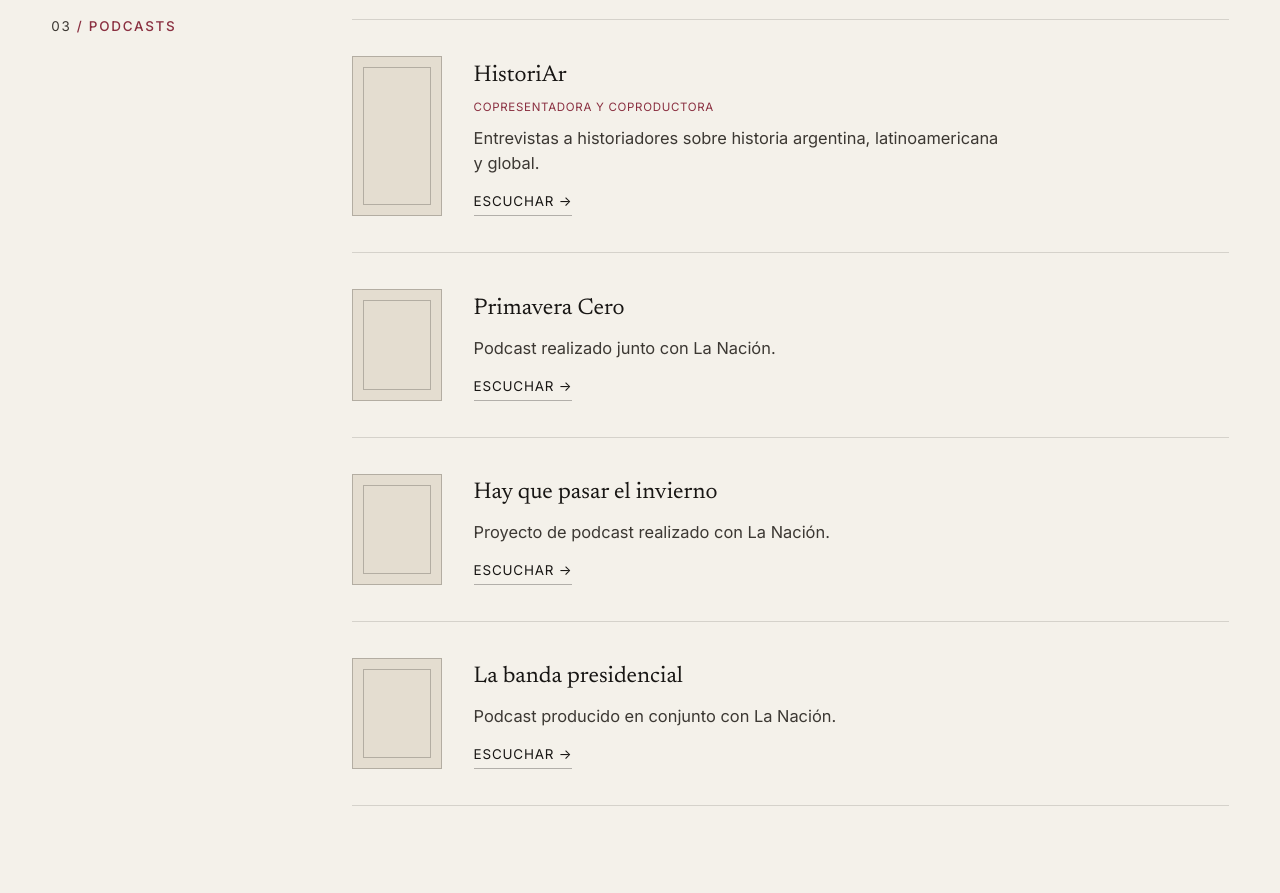
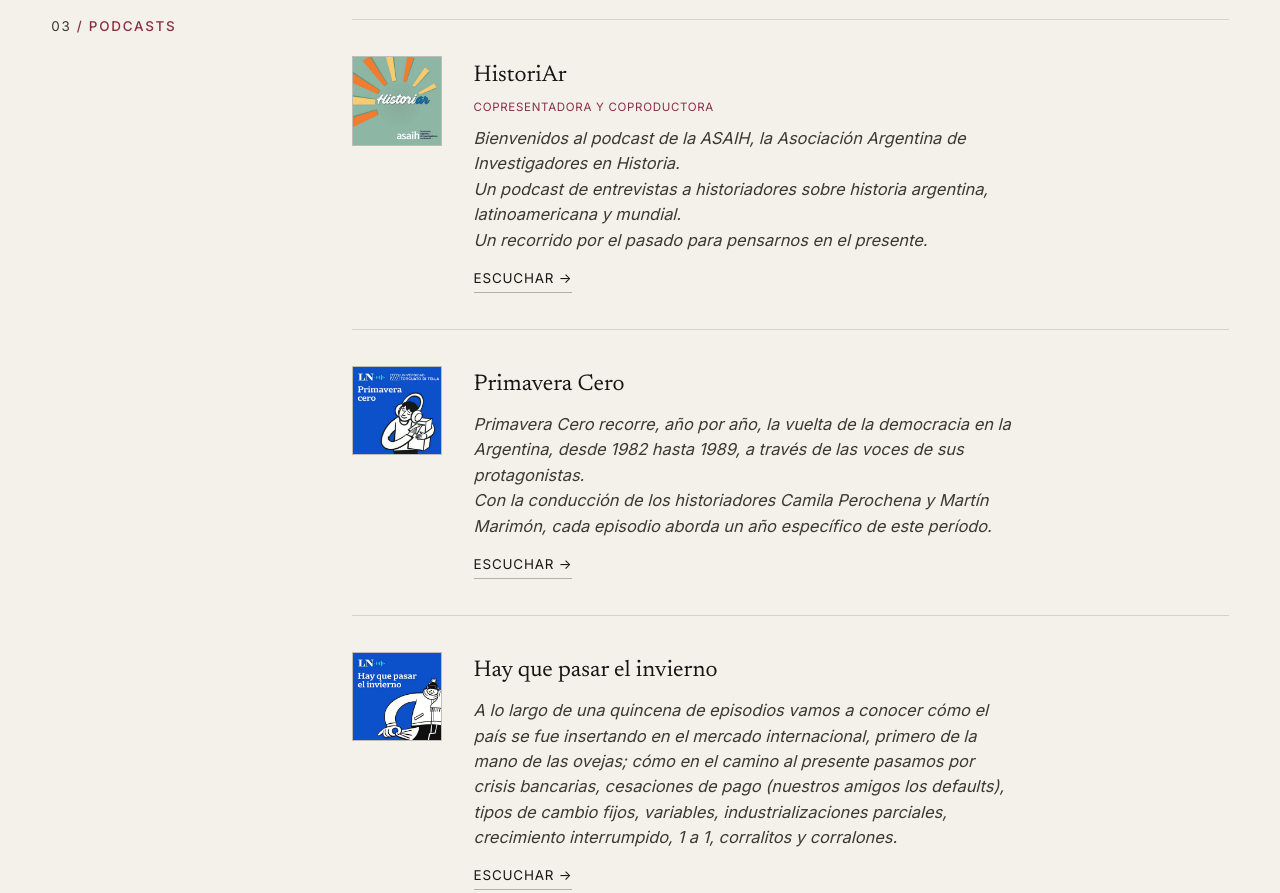
Before and after one commit to GermanGomezBonellii/camila-perochena, a plain HTML site: page medios/index.html in a window 1280 px wide. Shown: the part 1520-2413 px from the top of the page. Drawn offline with Linux system fonts and the light colour scheme.

Commit message:
Update Camila Perochena website

```diff
--- a/css/media.css
+++ b/css/media.css
@@ -159,6 +159,13 @@
 
 .podcast-item {
   display: flex;
+  /* Sin esto, el flex row por default estira (stretch) la portada a
+     la altura del bloque de texto de al lado — que varía según cuánto
+     texto tenga cada podcast — y aspect-ratio:1/1 en .podcast-cover
+     pierde esa pulseada: quedaban todas con un ancho distinto de su
+     alto, y distintas entre sí. align-items:flex-start deja que cada
+     portada resuelva su propio cuadrado por su cuenta. */
+  align-items: flex-start;
   gap: clamp(1.25rem, 2.5vw, 2rem);
   padding-block: clamp(1.5rem, 3vw, 2.25rem);
   border-top: 1px solid var(--color-line);
@@ -172,6 +179,19 @@
   flex-shrink: 0;
   width: clamp(4.5rem, 7vw, 6rem);
   aspect-ratio: 1 / 1;
+  overflow: hidden;
+  border: 1px solid var(--color-placeholder-line);
+}
+
+/* Portada real (cuando CamilaMediaData.podcasts trae "cover"). Se
+   mantiene a color — igual que la portada del libro o las miniaturas
+   de Odisea, el tratamiento en blanco y negro es propio de las fotos
+   de Camila, no de artes de terceros. */
+.podcast-cover-img {
+  display: block;
+  width: 100%;
+  height: 100%;
+  object-fit: cover;
 }
 
 .podcast-body {
@@ -204,6 +224,8 @@
 .podcast-desc {
   margin-top: 0.6rem;
   max-width: 52ch;
+  font-style: italic;
+  white-space: pre-line;
 }
 
 .podcast-link {
--- a/js/i18n.js
+++ b/js/i18n.js
@@ -43,12 +43,12 @@
       // data-page en <html> (por defecto "home" si no está presente).
       pages: {
         home: {
-          title: "Camila Perochena — Historiadora",
+          title: "Camila Perochena / Home",
           description:
             "Camila Perochena, historiadora. Investigación, docencia, publicaciones y participaciones en medios sobre historia argentina reciente."
         },
         media: {
-          title: "Medios — Camila Perochena",
+          title: "Camila Perochena / Medios",
           description:
             "Columnas, entrevistas, podcasts y participaciones audiovisuales de la historiadora Camila Perochena, incluyendo su columna en Odisea Argentina."
         }
@@ -148,16 +148,16 @@
           listenCta: "Escuchar →",
           historiar: {
             role: "Copresentadora y coproductora",
-            description: "Entrevistas a historiadores sobre historia argentina, latinoamericana y global."
+            description: "Bienvenidos al podcast de la ASAIH, la Asociación Argentina de Investigadores en Historia.\nUn podcast de entrevistas a historiadores sobre historia argentina, latinoamericana y mundial.\nUn recorrido por el pasado para pensarnos en el presente."
           },
           primaveraCero: {
-            description: "Podcast realizado junto con La Nación."
+            description: "Primavera Cero recorre, año por año, la vuelta de la democracia en la Argentina, desde 1982 hasta 1989, a través de las voces de sus protagonistas.\nCon la conducción de los historiadores Camila Perochena y Martín Marimón, cada episodio aborda un año específico de este período."
           },
           hayQuePasarElInvierno: {
-            description: "Proyecto de podcast realizado con La Nación."
+            description: "A lo largo de una quincena de episodios vamos a conocer cómo el país se fue insertando en el mercado internacional, primero de la mano de las ovejas; cómo en el camino al presente pasamos por crisis bancarias, cesaciones de pago (nuestros amigos los defaults), tipos de cambio fijos, variables, industrializaciones parciales, crecimiento interrumpido, 1 a 1, corralitos y corralones."
           },
           laBandaPresidencial: {
-            description: "Podcast producido en conjunto con La Nación."
+            description: "La banda presidencial es un podcast conducido por Camila Perochena, historiadora y docente de la Universidad Torcuato Di Tella, y Santiago Rodríguez Rey, politólogo y especialista en comunicación política, que hará un repaso semanal por todos los presidentes argentinos, desde Bernardino Rivadavia hasta Mauricio Macri, al estilo de lo que hicieron los podcasts Presidential, de Lillian Cunningham para el Washington Post, y Presidente da Semana, de Rodrigo Vizeu para Folha de São Paulo."
           }
         },
         other: {
@@ -171,12 +171,12 @@
     en: {
       pages: {
         home: {
-          title: "Camila Perochena — Historian",
+          title: "Camila Perochena / Home",
           description:
             "Camila Perochena, historian. Research, teaching, publications and media appearances on recent Argentine history."
         },
         media: {
-          title: "Media — Camila Perochena",
+          title: "Camila Perochena / Media",
           description:
             "Columns, interviews, podcasts and audiovisual appearances by historian Camila Perochena, including her column on Odisea Argentina."
         }
@@ -275,16 +275,16 @@
           listenCta: "Listen →",
           historiar: {
             role: "Co-host and co-producer",
-            description: "Interviews with historians on Argentine, Latin American and global history."
+            description: "Welcome to the podcast of ASAIH, the Asociación Argentina de Investigadores en Historia.\nA podcast of interviews with historians on Argentine, Latin American and world history.\nA journey through the past to think about the present."
           },
           primaveraCero: {
-            description: "Podcast produced together with La Nación."
+            description: "Primavera Cero traces, year by year, Argentina's return to democracy between 1982 and 1989, through the voices of the people who lived it.\nHosted by historians Camila Perochena and Martín Marimón, each episode focuses on one specific year of that period."
           },
           hayQuePasarElInvierno: {
-            description: "Podcast project produced with La Nación."
+            description: "Over a fortnight of episodes, we trace how the country became part of the international market, starting with wool, and follow the road to the present through banking crises, defaults, fixed and floating exchange rates, partial industrialization drives, growth cut short, the 1-to-1 peg, and the corralito and corralón."
           },
           laBandaPresidencial: {
-            description: "Podcast produced together with La Nación."
+            description: "La banda presidencial is a podcast hosted by Camila Perochena, historian and professor at Universidad Torcuato Di Tella, and Santiago Rodríguez Rey, political scientist and political communication specialist, taking a weekly look back at every Argentine president, from Bernardino Rivadavia to Mauricio Macri, in the spirit of Presidential, by Lillian Cunningham for The Washington Post, and Presidente da Semana, by Rodrigo Vizeu for Folha de São Paulo."
           }
         },
         other: {
--- a/js/media-data.js
+++ b/js/media-data.js
@@ -18,10 +18,15 @@
      (https://youtube.com/playlist?list=PLWYpDY_TMICI) que todavía
      no se sumaron acá — agregarlas es solo sumar un objeto más.
 
-   podcasts: { name, url, roleKey, descKey }.
+   podcasts: { name, url, cover, roleKey, descKey }.
      name: nombre real del proyecto (no se traduce).
      url: enlace público oficial verificado (Spotify o Apple
        Podcasts). Dejar sin "url" si no hay un enlace verificado.
+     cover: ruta a la portada cuadrada real (relativa a
+       /medios/index.html, ej. "../img/podcast-historiar.jpg").
+       Dejar sin "cover" si todavía no hay una portada real — en ese
+       caso js/media.js muestra el placeholder sobrio de siempre en
+       vez de inventar una imagen.
      roleKey / descKey: claves de js/i18n.js (mediaPage.podcasts.*)
        para el rol y la descripción, así se traducen solas al
        cambiar de idioma sin tocar este archivo.
@@ -71,22 +76,26 @@
     {
       name: "HistoriAr",
       url: "https://open.spotify.com/show/6ZzcVyIlDzcz3YaXAb7KEg",
+      cover: "../img/podcast-historiar.jpg",
       roleKey: "mediaPage.podcasts.historiar.role",
       descKey: "mediaPage.podcasts.historiar.description"
     },
     {
       name: "Primavera Cero",
       url: "https://open.spotify.com/show/6uyHGJfT4kgpcNZAv9wAUv",
+      cover: "../img/podcast-primavera-cero.jpg",
       descKey: "mediaPage.podcasts.primaveraCero.description"
     },
     {
       name: "Hay que pasar el invierno",
-      url: "https://podcasts.apple.com/ar/podcast/hay-que-pasar-el-invierno/id1502741141",
+      url: "https://open.spotify.com/show/1eXph4FqMC82dFek4zz5cW",
+      cover: "../img/podcast-hay-que-pasar-el-invierno.jpg",
       descKey: "mediaPage.podcasts.hayQuePasarElInvierno.description"
     },
     {
       name: "La banda presidencial",
       url: "https://open.spotify.com/show/2Js8jTzuiQP0FkybFbsjcB",
+      cover: "../img/podcast-la-banda-presidencial.jpg",
       descKey: "mediaPage.podcasts.laBandaPresidencial.description"
     }
   ]
--- a/js/media.js
+++ b/js/media.js
@@ -37,8 +37,21 @@
       li.className = "podcast-item";
 
       var cover = document.createElement("span");
-      cover.className = "podcast-cover media-placeholder";
+      cover.className = "podcast-cover";
       cover.setAttribute("aria-hidden", "true");
+
+      if (item.cover) {
+        // Portada real: la decoración de placeholder (fondo + marco
+        // interior) es solo para cuando todavía no hay una.
+        var coverImg = document.createElement("img");
+        coverImg.className = "podcast-cover-img";
+        coverImg.src = item.cover;
+        coverImg.alt = "";
+        coverImg.loading = "lazy";
+        cover.appendChild(coverImg);
+      } else {
+        cover.classList.add("media-placeholder");
+      }
 
       var body = document.createElement("div");
       body.className = "podcast-body";
--- a/medios/index.html
+++ b/medios/index.html
@@ -17,7 +17,7 @@
   } catch (e) {}
 })();
 </script>
-<title>Medios — Camila Perochena</title>
+<title>Camila Perochena / Medios</title>
 <meta name="description" content="Columnas, entrevistas, podcasts y participaciones audiovisuales de la historiadora Camila Perochena, incluyendo su columna en Odisea Argentina.">
 
 <link rel="icon" type="image/svg+xml" href="../img/favicon.svg">
@@ -39,15 +39,15 @@
 
 <header class="site-header">
   <div class="container header-inner">
-    <a href="../" class="brand">Camila Perochena</a>
+    <a href="../index.html" class="brand">Camila Perochena</a>
 
     <div class="header-actions">
       <nav class="primary-nav" id="primaryNav" data-i18n-aria-label="nav.mainLabel" aria-label="Navegación principal">
         <ul>
-          <li><a href="../#sobre-mi" data-i18n="nav.about">Sobre mí</a></li>
-          <li><a href="../#publicaciones" data-i18n="nav.publications">Publicaciones</a></li>
-          <li><a href="./" data-i18n="nav.media" aria-current="page">Medios</a></li>
-          <li><a href="../#contacto" data-i18n="nav.contact">Contacto</a></li>
+          <li><a href="../index.html#sobre-mi" data-i18n="nav.about">Sobre mí</a></li>
+          <li><a href="../index.html#publicaciones" data-i18n="nav.publications">Publicaciones</a></li>
+          <li><a href="index.html" data-i18n="nav.media" aria-current="page">Medios</a></li>
+          <li><a href="../index.html#contacto" data-i18n="nav.contact">Contacto</a></li>
         </ul>
       </nav>
 
```
Also changed, not shown: index.html (+8 -8 lines), img/ab67656300005f1f269d722c47ac60ff640b17f7.jpg (added), img/hayquepasarelinvierno.jpg (added), img/historiar.jpg (added), img/historiar.png (added), img/labandapresidencial.jpg (added), img/podcast-hay-que-pasar-el-invierno.jpg (added), img/podcast-historiar.jpg (added), img/podcast-la-banda-presidencial.jpg (added), img/podcast-primavera-cero.jpg (added).
